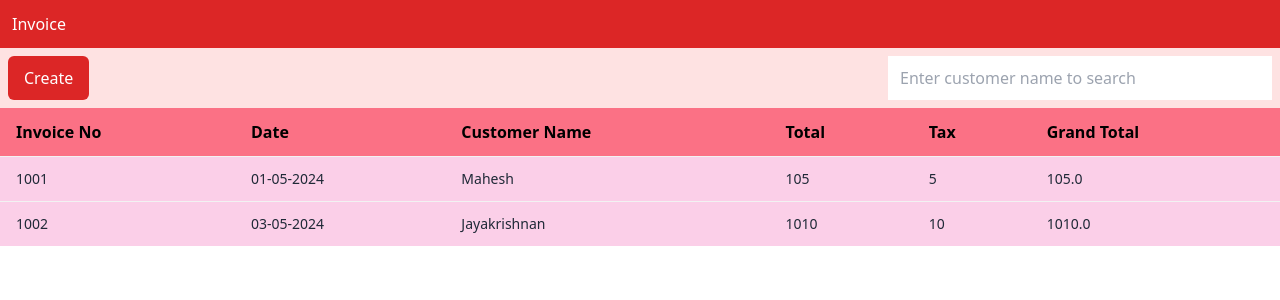
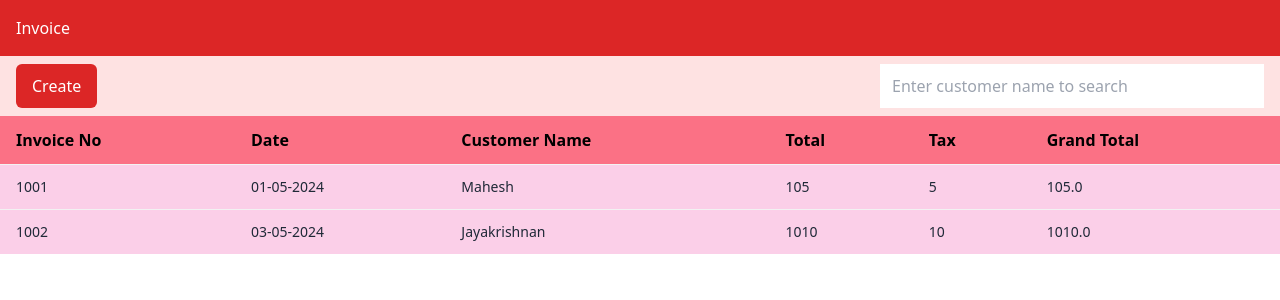
Before and after one commit to JK-mern/invoice-task, a React (Vite) app: page / in a window 1280 px wide. Shown: the top 300 px of the page. Built offline with nearby package versions, Linux system fonts and the light colour scheme.

Commit message:
completed build

```diff
--- a/src/components/AddInvoice.jsx
+++ b/src/components/AddInvoice.jsx
@@ -8,49 +8,52 @@ import toast, { Toaster } from "react-hot-toast";
 import Model from "./Model";
 
 function AddInvoice() {
-  const { showAddInvoice, setShowAddItem, showAddItem,invoice,setInvoice,setAddInvoice,setItems, items  } = useContext(MyContext);
-
+  const {
+    showAddInvoice,
+    setShowAddItem,
+    showAddItem,
+    invoice,
+    setInvoice,
+    setAddInvoice,
+    setItems,
+    setAllInvoice,
+    allInvoice,
+    setFilteredItems,
+  } = useContext(MyContext);
 
   const handleAddTask = () => {
     setShowAddItem(!showAddItem);
   };
 
-  const handleChange = (e) =>{
-    setInvoice ({...invoice, [e.target.id] : e.target.value})
-  }
+  const handleChange = (e) => {
+    setInvoice({ ...invoice, [e.target.id]: e.target.value });
+  };
 
+  const handleSave = () => {
+    if (!invoice.invoiceNo || !invoice.customerName || !invoice.date) {
+      toast.error("Please fill out all fields");
+      return;
+    }
+    setAllInvoice([...allInvoice, invoice]);
+    setFilteredItems([...allInvoice, invoice]);
+    setAddInvoice(!showAddInvoice);
+    setItems([]);
+  };
 
-
-  const handleSave = () =>{
-
-    if(!invoice.invoiceNo || !invoice.customerName || !invoice.date)
-      {
-        toast.error("Please fill out all fields")
-        return
-      }
-    invoices.push(invoice)
+  const handleCancel = () => {
     setAddInvoice(!showAddInvoice);
-    setItems([])
-
-
-  }
-
-
-
-  const handleCancel = () =>{
-    setAddInvoice(!showAddInvoice);
-  }
-
-
+  };
 
   return (
     <>
       {showAddInvoice && (
-     <Model width="1000px">
+        <Model width="1000px">
           <Toaster />
           <div className="flex justify-between  bg-red-600  py-3  items-center">
-          <h4 className="text-whitepy-3 pl-3 text-white">Create Invoice</h4>
-          <button onClick={handleCancel} className="mr-3 p-3 btn bg-red-300">cancel</button>
+            <h4 className="text-whitepy-3 pl-3 text-white">Create Invoice</h4>
+            <button onClick={handleCancel} className="mr-3 p-3 btn bg-red-300">
+              cancel
+            </button>
           </div>
 
           <div className="bg-red-300  ">
@@ -85,7 +88,6 @@ function AddInvoice() {
                   id="customerName"
                   className="shadow appearance-none border rounded w-full py-2 px-3 text-gray-700 leading-tight focus:outline-none focus:shadow-outline"
                   onChange={handleChange}
-
                 />
               </div>
             </div>
@@ -101,13 +103,16 @@ function AddInvoice() {
           <Items />
           <Calculate />
           <div className="flex justify-end   bg-red-300 ">
-          <button className="mr-10 py-3 px-5 btn bg-red-600 text-white mb-4 hover:text-red-700" onClick={handleSave}>Save</button>
+            <button
+              className="mr-10 py-3 px-5 btn bg-red-600 text-white mb-4 hover:text-red-700"
+              onClick={handleSave}
+            >
+              Save
+            </button>
           </div>
-     </Model>
-
+        </Model>
       )}
       <AddItems />
-
     </>
   );
 }
--- a/src/components/Navbar.jsx
+++ b/src/components/Navbar.jsx
@@ -24,10 +24,10 @@ function Navbar() {
 
   return (
     <div>
-      <div className="bg-red-600 m-b-5 p-3 items-center">
-        <h2 className="text-white">Invoice</h2>
+      <div className="bg-red-600  py-3 px-4 items-center">
+        <h2 className="text-white py-1">Invoice</h2>
       </div>
-      <div className="flex justify-between p-2 bg-red-100">
+      <div className="flex justify-between py-2 px-4 bg-red-100">
         <button
           className="py-2 px-4 bg-red-600 text-white rounded-md hover:bg-red-300"
           onClick={handleClick}
```
